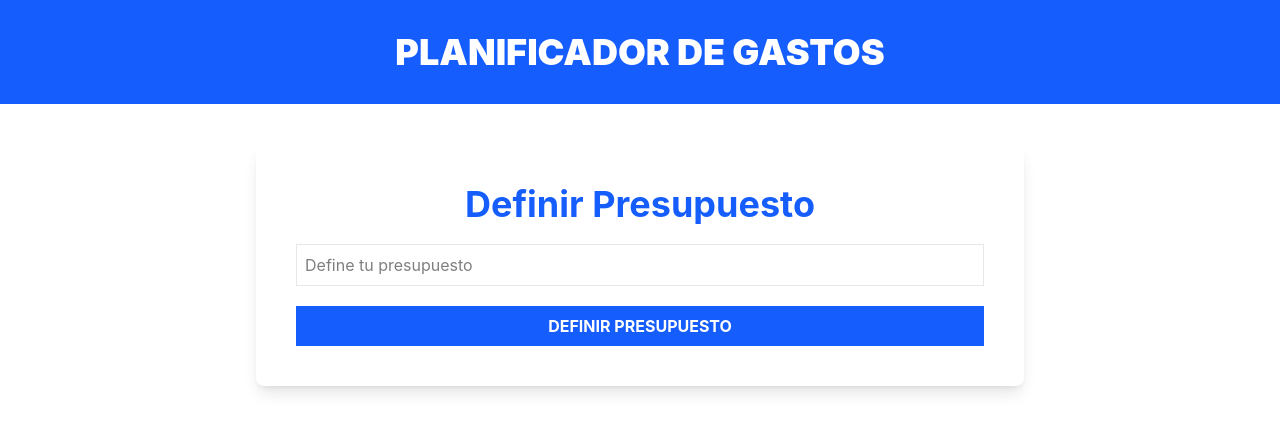
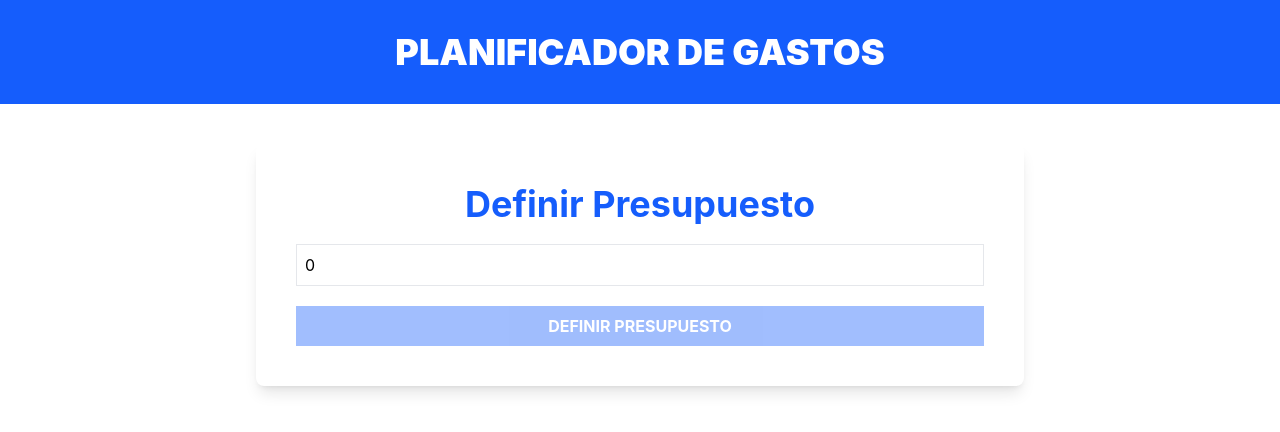
Before and after one commit to angeloarevalolaurent/Control-gasto-Presupuesto-ContextAPI, a React (Vite) app: page / in a window 1280 px wide. Shown: the top 432 px of the page. Built offline with nearby package versions, Linux system fonts and the light colour scheme.

Commit message:
Validando el presupuesto

```diff
--- a/src/components/BudgetForm.tsx
+++ b/src/components/BudgetForm.tsx
@@ -1,7 +1,21 @@
 
+import { useMemo, useState } from "react"
 
 export default function BudgetForm() {
 
+    const [budget, setBudget] = useState(0)
+
+
+    const handleChange = ( e: React.ChangeEvent<HTMLInputElement, HTMLInputElement>)  => {
+        setBudget(e.target.valueAsNumber)
+    }
+
+    console.log(budget);
+
+
+    const isValid = useMemo(() =>{
+        return isNaN(budget) || budget <= 0
+      }, [setBudget])
   return (
     <>
         <form className="space-y-5">
@@ -16,13 +30,17 @@ export default function BudgetForm() {
                     className="w-full bg-white border border-gray-200 p-2 hover:border-blue-700"
                     placeholder="Define tu presupuesto"
                     name="budget"
+                    value={budget}
+                    onChange={handleChange}
                     />
             </div>
 
             <input
                 value='Definir Presupuesto'
                 type="submit"
-                className="bg-blue-600 hover:bg-blue-700 text-white cursor-pointer w-full p-2 font-bold uppercase"
+                className="bg-blue-600 hover:bg-blue-700 text-white cursor-pointer w-full p-2 font-bold uppercase disabled:opacity-40"
+                disabled= {isValid}
+
                 />
         </form>
     </>
```
